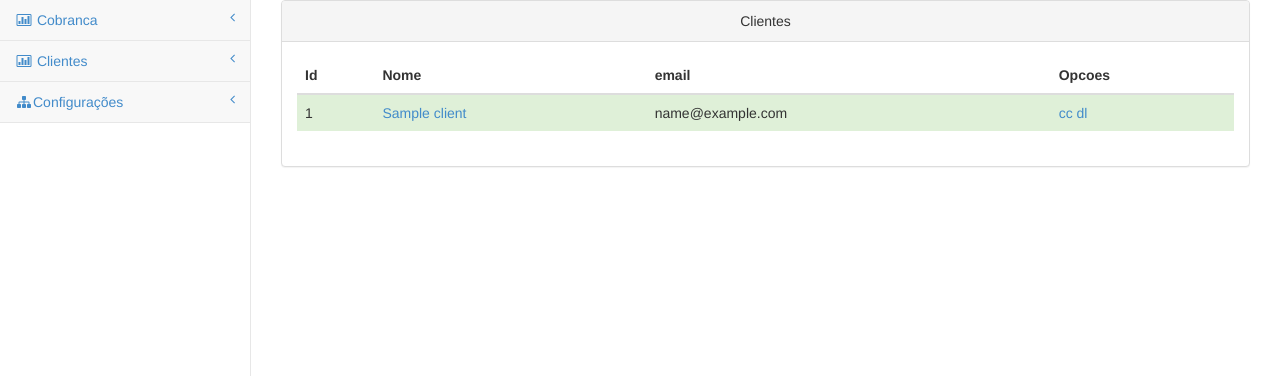
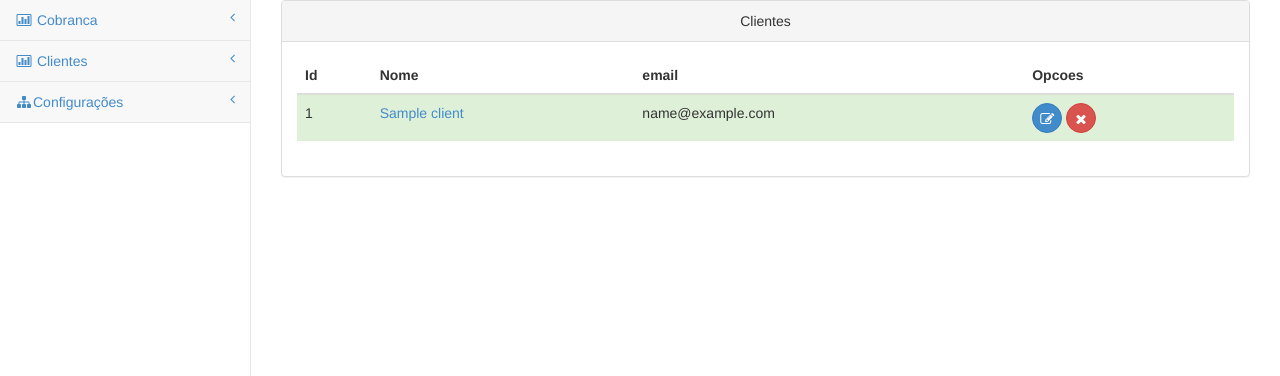
Before and after one commit to JonathanFerreira/CobrancaSis, a CakePHP app: the page made by app/View/Client/list_clients.ctp in a window 1280 px wide. Shown: the part 51-427 px from the top of the page. Run offline with PHP 8.4 and a stand-in for CakePHP, Linux system fonts and the light colour scheme; the template is opened without the code that fills it: most values are stand-ins (such as "Sample title", 1, 10 or a date in 2020); data that the repository does not hold is empty; some libraries are stand-ins or nearby versions.

Commit message:
Botoes das listagens de clientes  funcionando

```diff
--- a/app/View/Client/list_clients.ctp
+++ b/app/View/Client/list_clients.ctp
@@ -47,12 +47,19 @@
                                     echo $cliente['Client']['email'];
                                      ?>
                                 </td>
-                                <td> <?php echo $this->Html->link('cc',array(   'controller'=>'debts','action'=>'add',
-                                       $cliente['Client']['id']));
-                                      ?>
+                                <td>  <a class="btn btn-primary btn-circle"
+                                          href="<?php echo '../debts/add/'.$cliente['Client']['id']?>">
+                                          <i class="fa fa-pencil-square-o"></i>
+                                      </a>
 
-                                      <?php echo $this->Html->link('dl',array( 'controller'=>'clients','action'=>'delete',$cliente['Client']['id']));
-                                      ?>
+
+                                      <a class="btn btn-danger btn-circle"
+                                         href="<?php echo '../clients/delete/'.$cliente['Client']['id']?>">
+                                          <i class="fa fa-times"></i>
+                                      </a>
+
+
+
 
 
 
--- a/app/webroot/css/style.css
+++ b/app/webroot/css/style.css
@@ -11,3 +11,12 @@ label{
 .panel-green {
     border-color: #5CB85C !important;
 }
+.btn-circle {
+    border-radius: 15px !important;
+}
+.btn-circle {
+    border-radius: 15px !important;
+    line-height: 1.42857 !important;
+    padding: 6px 0 !important;
+    text-align: center !important;
+}
```
Also changed, not shown: 12 other files.
